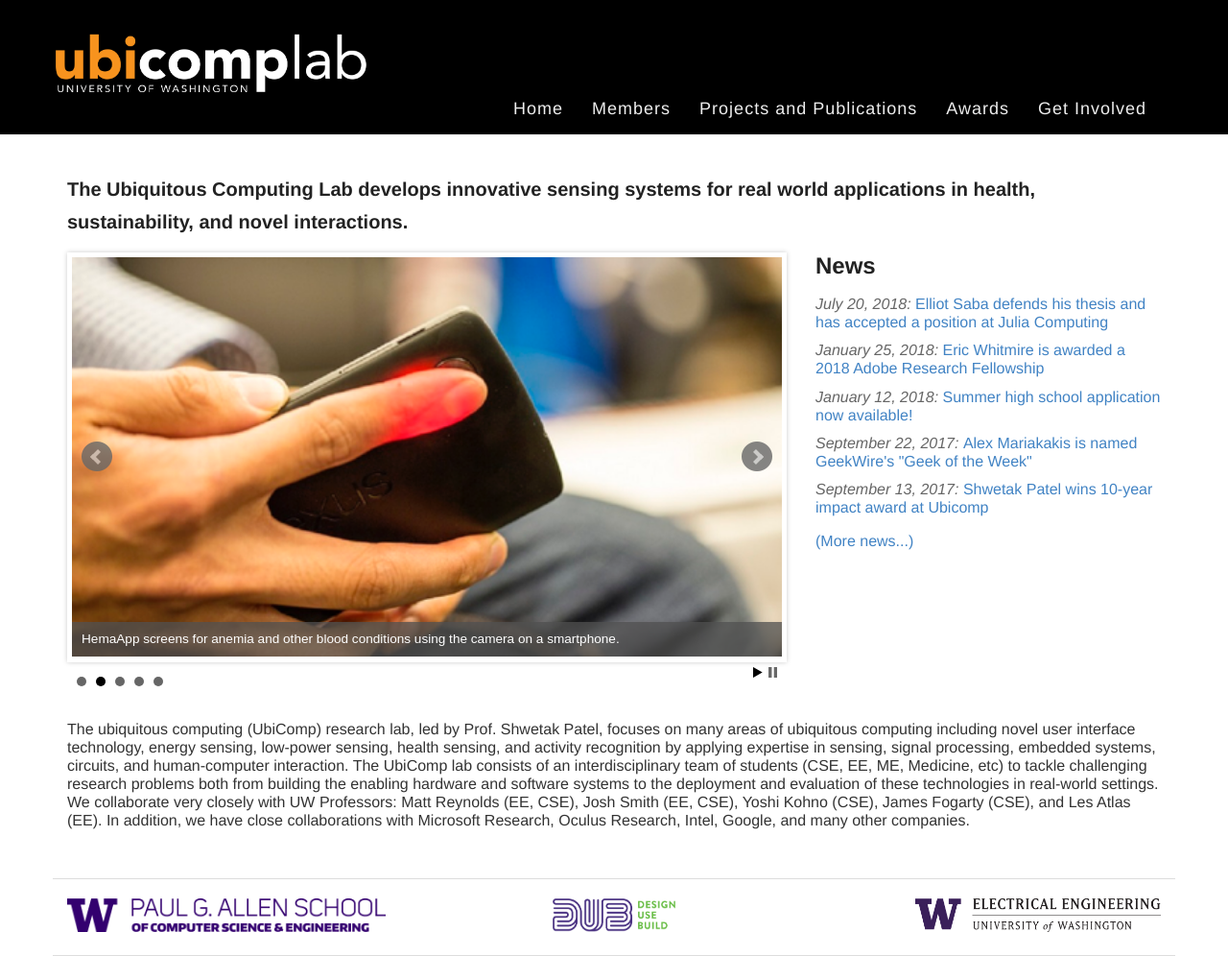
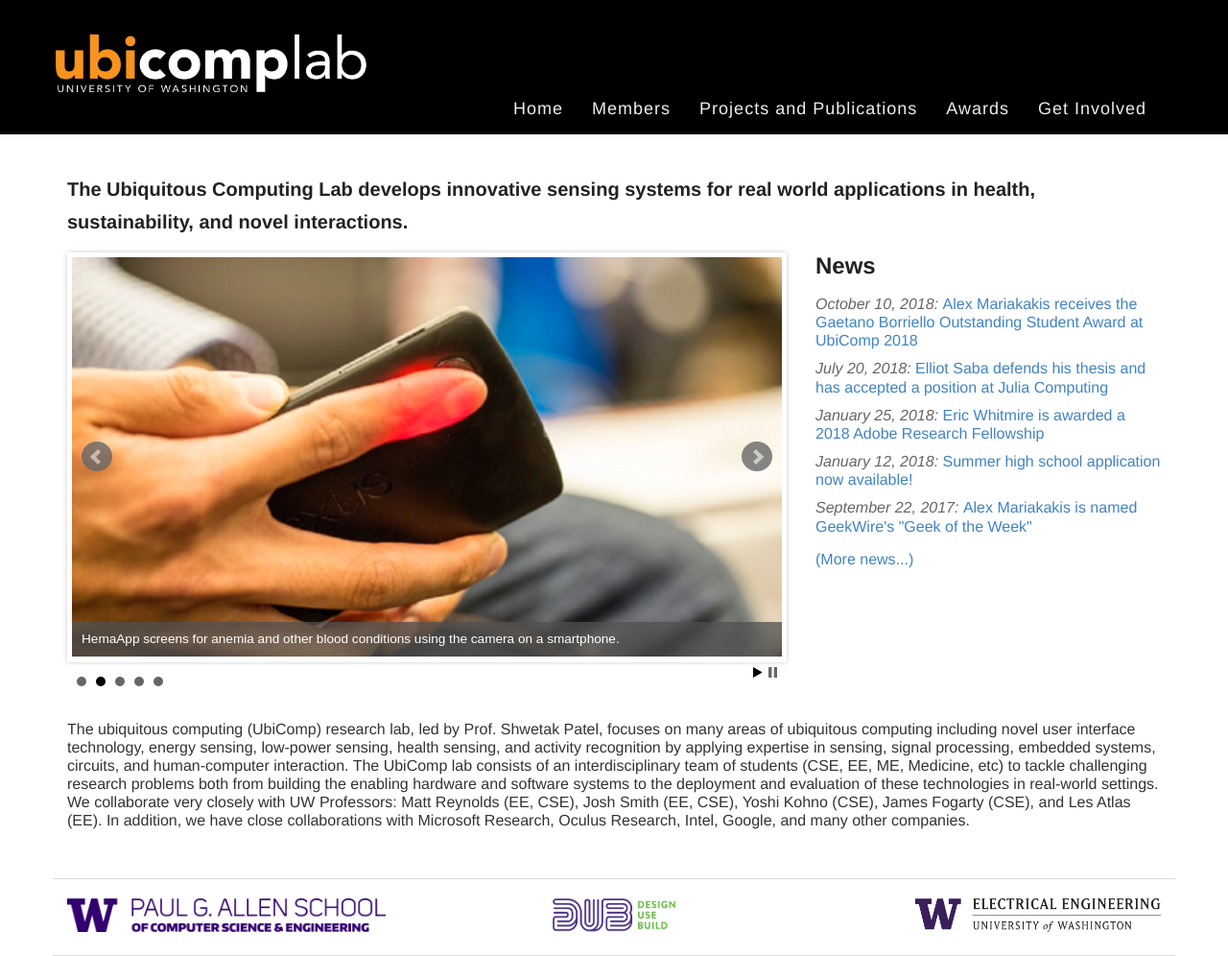
Before and after one commit to ubicomplab/ubicomplab.github.io, a Jekyll site: the page built from index.html, in a window 1280 px wide. Shown: the whole page at 96% size. Built offline with Jekyll 4.4.1, drawn with Linux system fonts in a browser that asks for light colours; some web fonts are replaced.

Commit message:
Alex updates news.yml

```diff
--- a/_data/news.yml
+++ b/_data/news.yml
@@ -1,3 +1,7 @@
+- date: 2018-10-10
+  blurb: Alex Mariakakis receives the Gaetano Borriello Outstanding Student Award at UbiComp 2018
+  url: http://ubicomp.org/sc/awards.html
+
 - date: 2018-07-20
   blurb: Elliot Saba defends his thesis and has accepted a position at Julia Computing
   url: https://staticfloat.github.io/
```
